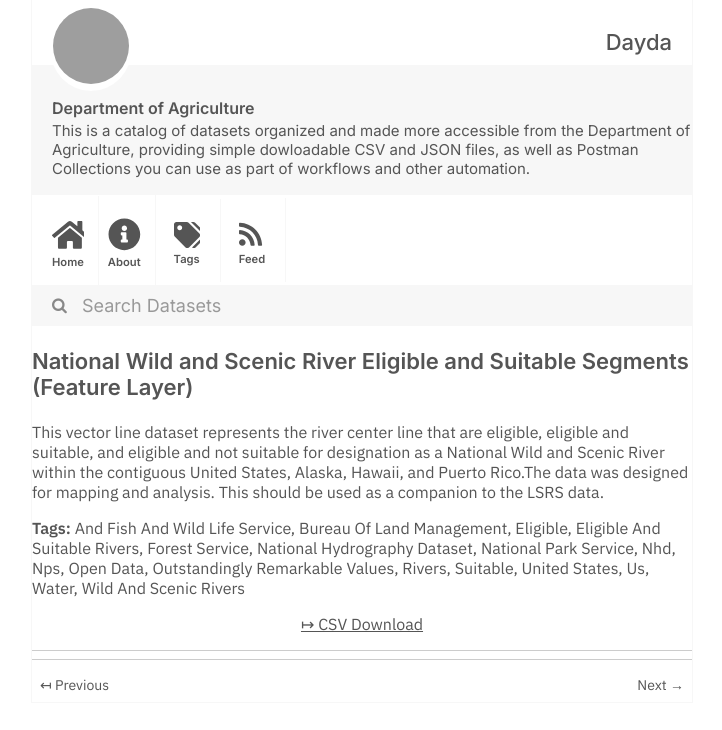
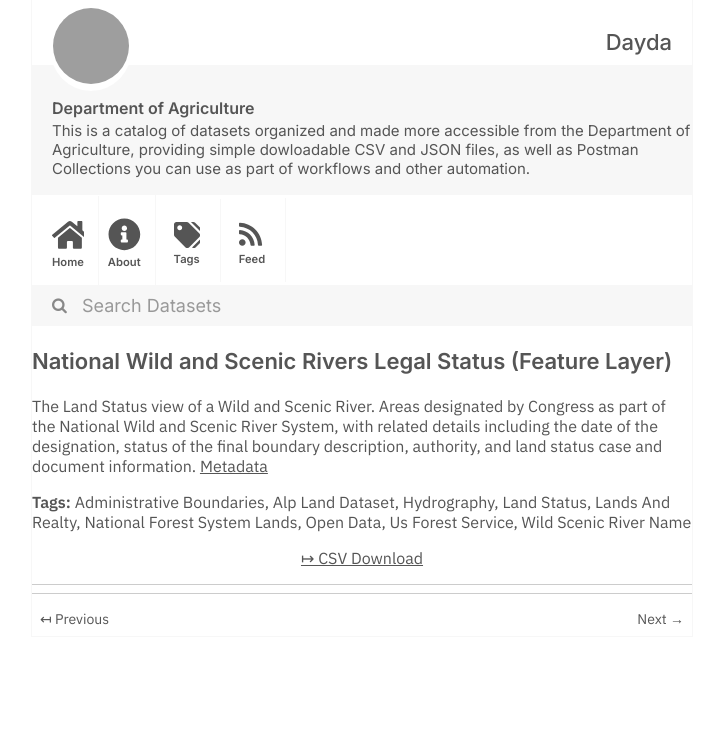
Before and after one commit to dayda-entities/department-of-agriculture, a Jekyll site: the page built from _posts/2020-12-03-national-wild-and-scenic-river.md, in a window 1280 px wide, cut to the strip 0-730 px from the top of the page. Shown: the whole strip, without its empty margins (278-1000 px from the left). Built offline with Jekyll 4.4.1, drawn with Linux system fonts in a browser that asks for light colours; grey boxes are pictures that could not be loaded.

Commit message:
Publish Data

```diff
--- a/_posts/2020-12-03-national-wild-and-scenic-river.md
+++ b/_posts/2020-12-03-national-wild-and-scenic-river.md
@@ -1,32 +1,24 @@
 ---
-title: National Wild and Scenic River Eligible and Suitable Segments (Feature Layer)
-created: '2020-12-03T20:28:40.240019'
-modified: '2021-02-10T19:09:10.221143'
+title: National Wild and Scenic Rivers Legal Status (Feature Layer)
+created: '2020-12-03T20:28:42.735756'
+modified: '2021-05-14T15:28:43.740510'
 state: active
 type: dataset
 tags:
-  - And Fish And Wild Life Service
-  - Bureau Of Land Management
-  - Eligible
-  - Eligible And Suitable Rivers
-  - Forest Service
-  - National Hydrography Dataset
-  - National Park Service
-  - Nhd
-  - Nps
+  - Administrative Boundaries
+  - Alp Land Dataset
+  - Hydrography
+  - Land Status
+  - Lands And Realty
+  - National Forest System Lands
   - Open Data
-  - Outstandingly Remarkable Values
-  - Rivers
-  - Suitable
-  - United States
-  - Us
-  - Water
-  - Wild And Scenic Rivers
+  - Us Forest Service
+  - Wild Scenic River Name
 groups: []
 csv_url: >-
-  https://data-usfs.hub.arcgis.com/datasets/8ed8719296c0419e881fc5364ea85468_1.csv?outSR=%7B%22latestWkid%22%3A4269%2C%22wkid%22%3A4269%7D
+  https://data-usfs.hub.arcgis.com/datasets/fc3fc4a7a68541f9a225326aed303f19_0.csv?outSR=%7B%22latestWkid%22%3A4269%2C%22wkid%22%3A4269%7D
 json_url: ''
 layout: post
 
 ---
-This vector line dataset represents the river center line that are eligible, eligible and suitable, and eligible and not suitable for designation as a National Wild and Scenic River within the contiguous United States, Alaska, Hawaii, and Puerto Rico.The data was designed for mapping and analysis. This should be used as a companion to the LSRS data.
+The Land Status view of a Wild and Scenic River. Areas designated by Congress as part of the National Wild and Scenic River System, with related details including the date of the designation, status of the final boundary description, authority, and land status case and document information. <a href='https://data.fs.usda.gov/geodata/edw/edw_resources/meta/S_USA.WildScenicRiverStatus.xml' target='_blank'>Metadata</a>
```
